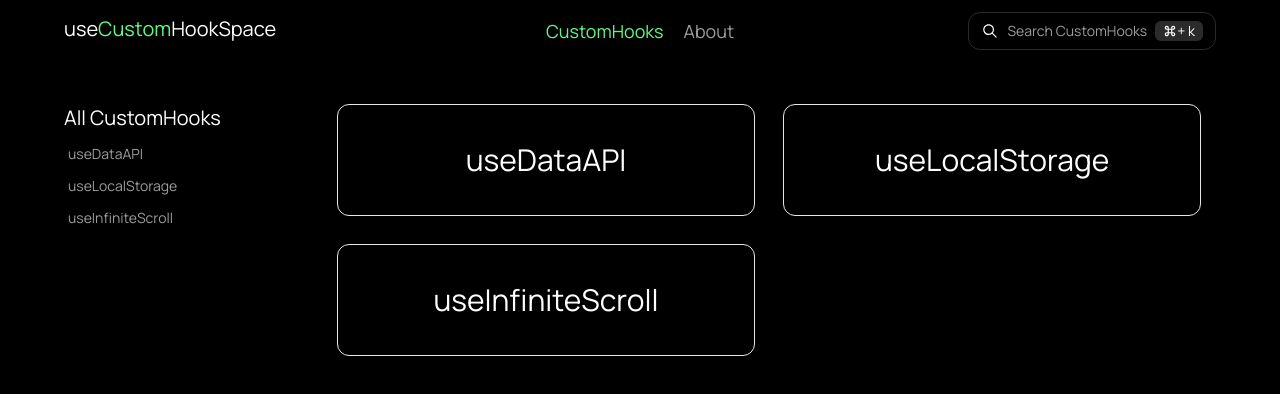
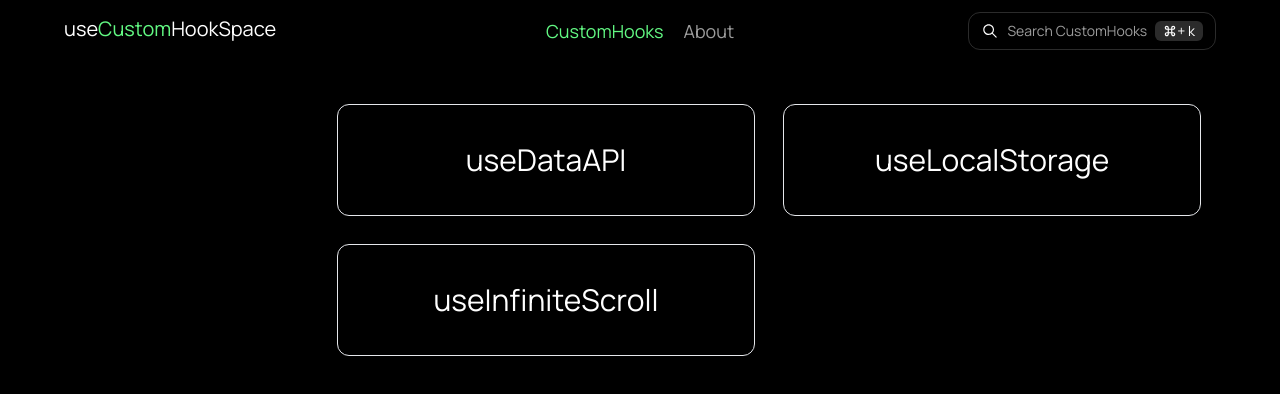
Before and after one commit to vinayisactive/useCustomHookSpace, a Next.js app: page /customhooks in a window 1280 px wide. Shown: the top 394 px of the page. Built offline with nearby package versions, Linux system fonts and the light colour scheme.

Commit message:
Sidebar component removed

```diff
--- a/app/(pages)/customhooks/layout.tsx
+++ b/app/(pages)/customhooks/layout.tsx
@@ -1,5 +1,4 @@
-// import Sidebar from "@/app/component/sidebar/Sidebar";
-import Sidebar from "../../component/sidebar/Sidebar";
+
 
 export default async function CustomhookpageLayout({
     children,
@@ -9,7 +8,7 @@ export default async function CustomhookpageLayout({
     return (
         <div className="relative h-[92vh] flex justify-end lg:px-8 xl:px-16">
             <div className="h-full  2xl:w-[20%] xl:w-[20%] lg:w-[20%] hidden lg:flex fixed left-14">
-                <Sidebar />
+
             </div>
             <div className=" w-full xl:w-[77%] 2xl:w-[78%] lg:w-[75%] scroll-smooth px-2 pt-4">
                 {children}
--- a/app/component/SideBar/sidebar.tsx
+++ /dev/null
@@ -1,33 +0,0 @@
-'use client'
-
-import React from "react";
-import Link from "next/link";
-import { usePathname } from 'next/navigation'
-import { hooks } from "../../../static/hooks";
-
-const Sidebar =  () => {
-    const router = usePathname();
-    const findRoute = router.split("/").at(2)
-
-  return (
-    <div className="w-full h-[92vh] flex flex-col justify-between gap-3 pb-5 ml-2 pt-10 text-white">
-        <Link href={"/customhooks"}>
-           <h1 className="text-xl hover:text-theme-green hover:scale-[10px] hover:pl-2 transition-all delay-50">All CustomHooks</h1>
-        </Link>
-
-      <ul className="w-full h-[98%] flex flex-col gap-3 overflow-y-auto pl-1">
-        {hooks?.map((hook : any,i: any) => {
-          return (
-            <li className="text-sm text-inactive-gray hover:text-theme-green hover:pl-2 hover:scale-[10px] transition-all delay-50 " key={`hook${i*5}`}>
-              <Link className={`${findRoute === `${hook}` ? "active2 pl-2" : ""}`} href={`/customhooks/${hook}`}>
-              {hook}
-              </Link>
-            </li>
-          );
-        })}
-      </ul>
-    </div>
-  );
-};
-
-export default Sidebar;
```
